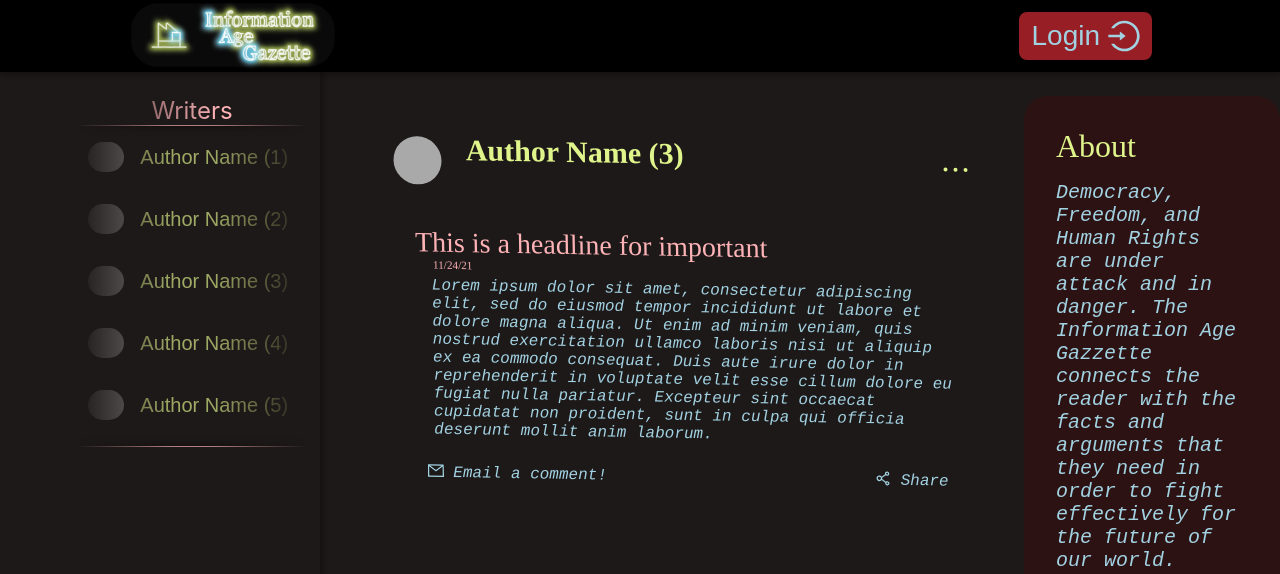
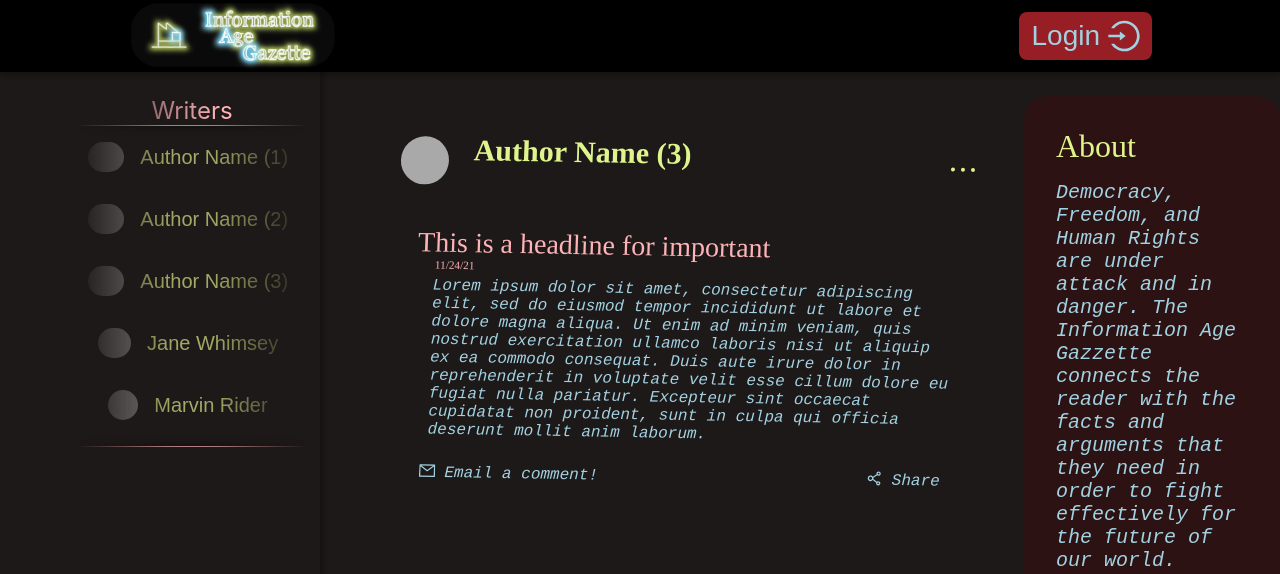
Before and after one commit to esmodea/IAG-Project, a React (Create React App) app in the folder iag-fe/: page /home in a window 1280 px wide. Shown: the top 574 px of the page. Built offline with nearby package versions, Linux system fonts and the light colour scheme.

Commit message:
Added two writers and articles to mock data source.

```diff
--- a/iag-fe/src/application/mock-data/authorNames.js
+++ b/iag-fe/src/application/mock-data/authorNames.js
@@ -18,34 +18,16 @@ const authors = [
         about: "This is author 3"
     },
     {
-        id: "4-Author-Name",
-        name: "Author Name (4)",
+        id: "jane-whimsey",
+        name: "Jane Whimsey",
         icon: "",
-        about: "This is author 4"
+        about: "I am Jane Whimsey, and I hold a grudge."
     },
     {
-        id: "5-Author-Name",
-        name: "Author Name (5)",
+        id: "marvin-rider",
+        name: "Marvin Rider",
         icon: "",
-        about: "This is author 5"
-    },
-    {
-        id: "6-Author-Name",
-        name: "Author Name (6)",
-        icon: "",
-        about: "This is author 6"
-    },
-    {
-        id: "7-Author-Name",
-        name: "Author Name (7)",
-        icon: "",
-        about: "This is author 7"
-    },
-    {
-        id: "8-Author-Name",
-        name: "Author Name (8)",
-        icon: "",
-        about: "This is author 8"
+        about: "Marvin is a chemical drenched culture warrior, ready to take up arms. He seeks to shine a white-hot light on the human condition at is best, its worst, and at its weirdest. Jaded to the core, his optimism comes across with dark and sometimes nasty humor."
     },
 ]
 
--- a/iag-fe/src/application/mock-data/homeArticles.js
+++ b/iag-fe/src/application/mock-data/homeArticles.js
@@ -96,6 +96,146 @@ const articles = [
         },
         key: 5
     },
+    {
+        content: {
+            info: {
+                icon: '',
+                author: "Author Name (3)",
+                id: '3-Author-Name',
+                links: ['www.google.com', 'www.bing.com'],
+                date: '11/24/21'
+            },
+            article: {
+                headline: 'This is a headline for important',
+                text: 'Lorem ipsum dolor sit amet, consectetur adipiscing elit, sed do eiusmod tempor incididunt ut labore et dolore magna aliqua. Ut enim ad minim veniam, quis nostrud exercitation ullamco laboris nisi ut aliquip ex ea commodo consequat. Duis aute irure dolor in reprehenderit in voluptate velit esse cillum dolore eu fugiat nulla pariatur. Excepteur sint occaecat cupidatat non proident, sunt in culpa qui officia deserunt mollit anim laborum.',
+            },
+            interaction: {
+                likes: '14k'
+            }
+        },
+        key: 6
+    },
+    {
+        content: {
+            info: {
+                icon: '',
+                author: "Author Name (1)",
+                id: '1-Author-Name',
+                links: ['www.google.com', 'www.bing.com'],
+                date: '11/05/23'
+            },
+            article: {
+                image: 'https://external-content.duckduckgo.com/iu/?u=https%3A%2F%2Fmedia.istockphoto.com%2Fphotos%2Fgrumpy-granny-in-kitchen-with-gun-picture-id471777273&f=1&nofb=1&ipt=003dbab5e7057c0a4199649dfd0f3cc06f6784680125b14ac003653cf44895ed&ipo=images',
+                headline: 'This is a headline for important',
+                text: 'Lorem ipsum dolor sit amet, consectetur adipiscing elit, sed do eiusmod tempor incididunt ut labore et dolore magna aliqua. Ut enim ad minim veniam, quis nostrud exercitation ullamco laboris nisi ut aliquip ex ea commodo consequat. Duis aute irure dolor in reprehenderit in voluptate velit esse cillum dolore eu fugiat nulla pariatur. Excepteur sint occaecat cupidatat non proident, sunt in culpa qui officia deserunt mollit anim laborum.',
+            },
+            interaction: {
+                likes: '14k'
+            }
+        },
+        key: 7
+    },
+    {
+        content: {
+            info: {
+                icon: '',
+                author: "Author Name (3)",
+                id: '3-Author-Name',
+                links: ['www.google.com', 'www.bing.com'],
+                date: '11/03/23'
+            },
+            article: {
+                headline: 'This is a headline for important',
+                text: 'Lorem ipsum dolor sit amet, consectetur adipiscing elit, sed do eiusmod tempor incididunt ut labore et dolore magna aliqua. Ut enim ad minim veniam, quis nostrud exercitation ullamco laboris nisi ut aliquip ex ea commodo consequat. Duis aute irure dolor in reprehenderit in voluptate velit esse cillum dolore eu fugiat nulla pariatur. Excepteur sint occaecat cupidatat non proident, sunt in culpa qui officia deserunt mollit anim laborum.',
+            },
+            interaction: {
+                likes: '14k'
+            }
+        },
+        key: 8
+    },
+    {
+        content: {
+            info: {
+                icon: '',
+                author: "Author Name (2)",
+                id: '2-Author-Name',
+                links: ['www.google.com', 'www.bing.com'],
+                date: '11/05/23'
+            },
+            article: {
+                image: "https://external-content.duckduckgo.com/iu/?u=https%3A%2F%2Fmedia.istockphoto.com%2Fphotos%2Fold-woman-with-pistol-picture-id484719873&f=1&nofb=1&ipt=9a69fd134d2951be0ebc35f80d193cbbf49775773fba4cb1f406cfd9db9824c6&ipo=images",
+                headline: 'This is a headline for important',
+                text: 'Lorem ipsum dolor sit amet, consectetur adipiscing elit, sed do eiusmod tempor incididunt ut labore et dolore magna aliqua. Ut enim ad minim veniam, quis nostrud exercitation ullamco laboris nisi ut aliquip ex ea commodo consequat. Duis aute irure dolor in reprehenderit in voluptate velit esse cillum dolore eu fugiat nulla pariatur. Excepteur sint occaecat cupidatat non proident, sunt in culpa qui officia deserunt mollit anim laborum.',
+            },
+            interaction: {
+                likes: '14k'
+            }
+        },
+        key: 9
+    },
+    {
+        content: {
+            info: {
+                icon: '',
+                author: "Author Name (1)",
+                id: '1-Author-Name',
+                links: ['www.google.com', 'www.bing.com'],
+                date: '11/05/23'
+            },
+            article: {
+                headline: 'This is a headline for important',
+                text: 'Lorem ipsum dolor sit amet, consectetur adipiscing elit, sed do eiusmod tempor incididunt ut labore et dolore magna aliqua. Ut enim ad minim veniam, quis nostrud exercitation ullamco laboris nisi ut aliquip ex ea commodo consequat. Duis aute irure dolor in reprehenderit in voluptate velit esse cillum dolore eu fugiat nulla pariatur. Excepteur sint occaecat cupidatat non proident, sunt in culpa qui officia deserunt mollit anim laborum.',
+            },
+            interaction: {
+                likes: '14k'
+            }
+        },
+        key: 10
+    },
+    {
+        content: {
+            info: {
+                icon: '',
+                author: "Jane Whimsey",
+                id: 'jane-whimsey',
+                links: ['www.google.com', 'www.bing.com'],
+                date: '11/05/23'
+            },
+            article: {
+                headline: 'The Crimes of Dondald Trump by Jane Whimsey #1 New York v Donald John Trump',
+                text: `It really doesn’t get more tawdry than this. A rich man behaving badly, using his money and connections to hide is sleazy deeds, directing and taking part in an illegal scheme to cover it all up. New York has all the proof, and it paints a disgusting picture of a Donald Trump, who obviously feels he should never face the consequences for his many bad actions. br/
+                On March 30th 2023 D.A. Alvin Bragg announced the indictment of Donald John Trump on 34 counts of falsifying records with the intent to defraud the people of the state of New York while committing another crime. br/
+                Donald didn’t want people to know that he cheats on his wives, a lot. Then candidate Trump needed to hide the fact that he had a child out of wedlock, had a sexual relationship with a playmate, and fucked a porn star. It is the sort of information that could have sunk his hopes of the Presidency. br/
+                To solve this problem, Trump paid a ton hush money, so that the public would not know about his serial infidelity before they voted. Then he covered up the payments by committing fraud, 34 times. br/
+                Since payments like this are considered a campaign contribution, it must by law, be openly claimed and reported. However, Trump could not to admit to making the payments, which were in violation of election law, because of the huge amounts paid. In the end this is the convoluted story of an irresponsible man doing crimes for the benefit of himself, the story of justice deserved!`,
+            },
+            interaction: {
+                likes: '14k'
+            }
+        },
+        key: 11
+    },
+    {
+        content: {
+            info: {
+                icon: '',
+                author: "Marvin Rider",
+                id: 'marvin-rider',
+                links: ['www.google.com', 'www.bing.com'],
+                date: '11/05/23'
+            },
+            article: {
+                headline: 'Tommy Tuberville might be a Duck by M. Rider',
+                text: `Tommy Tuberville has been on a personal campaign to force the military to bend to his will. Until a bipartisan group finally coalesced to stop him, the old football coach refused to allow any promotions to go through committee because he does not like the abortion policy of the armed forces. A great deal has been said in the news about Tuberville’s low IQ and how holding up promotions harms not only morale, but actual military readiness. br/
+                I think we should see beyond his flagrant stupidity and take a close look at Tuberville’s loyalty to the country. Harming the military’s ability to face global threats sounds downright unamerican. I have a name for people who intentionally weaken our nation’s military to face worldwide threats. So, if Senator Tommy walks like a duck, and quacks like a duck, he is probably a traitor.`,
+            },
+            interaction: {
+                likes: '14k'
+            }
+        },
+        key: 11
+    },
 ]
 
 export default articles;
```
